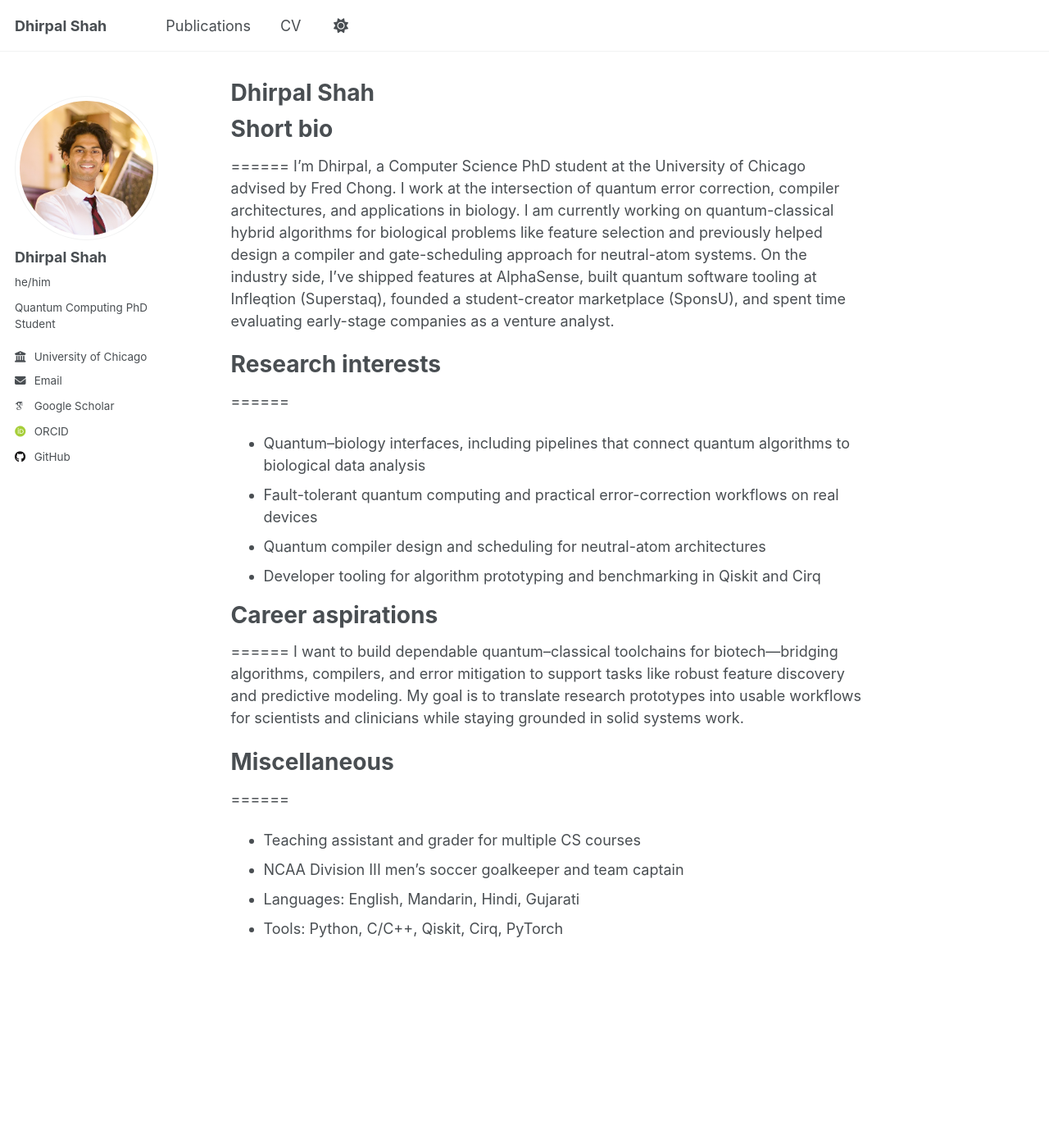
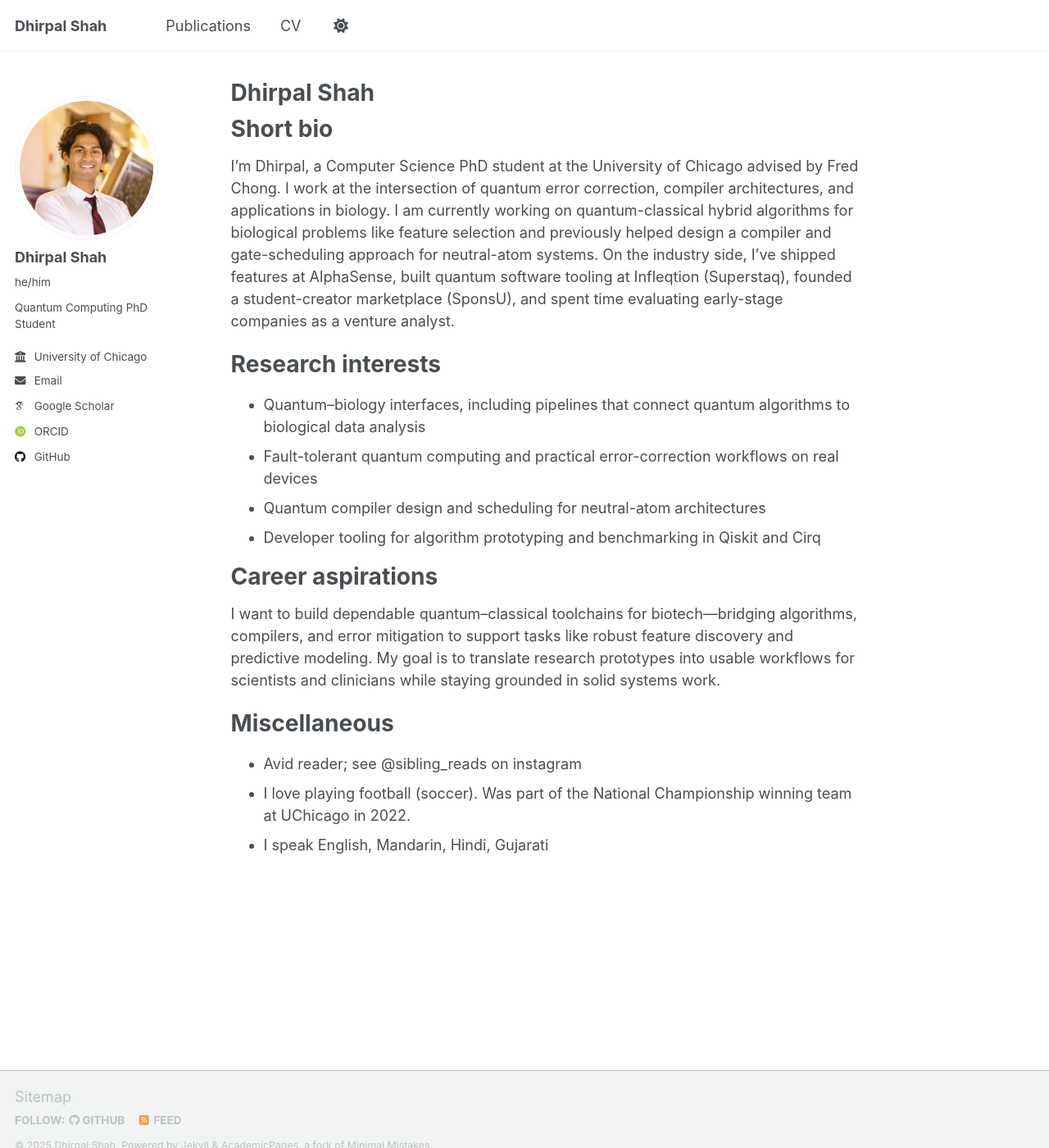
Before and after one commit to dhirpalshah/dhirpalshah.github.io, a Jekyll site: the page built from _pages/about.md, in a window 1280 px wide and 1400 px high. Shown: the whole window at 82% size. Built offline with Jekyll 4.4.1, drawn with Linux system fonts in a browser that asks for light colours; some web fonts are replaced; a script that is not in the unit is left out.

Commit message:
publication attempt part 2

```diff
--- a/_pages/about.md
+++ b/_pages/about.md
@@ -7,24 +7,23 @@ redirect_from:
   - /about.html
 ---
 
-# Short bio
+Short bio
 ======
 I'm Dhirpal, a Computer Science PhD student at the University of Chicago advised by Fred Chong. I work at the intersection of quantum error correction, compiler architectures, and applications in biology. I am currently working on quantum-classical hybrid algorithms for biological problems like feature selection and previously helped design a compiler and gate-scheduling approach for neutral-atom systems. On the industry side, I’ve shipped features at AlphaSense, built quantum software tooling at Infleqtion (Superstaq), founded a student-creator marketplace (SponsU), and spent time evaluating early-stage companies as a venture analyst.
 
-# Research interests
+Research interests
 ======
 - Quantum–biology interfaces, including pipelines that connect quantum algorithms to biological data analysis
 - Fault-tolerant quantum computing and practical error-correction workflows on real devices
 - Quantum compiler design and scheduling for neutral-atom architectures
 - Developer tooling for algorithm prototyping and benchmarking in Qiskit and Cirq
 
-# Career aspirations
+Career aspirations
 ======
 I want to build dependable quantum–classical toolchains for biotech—bridging algorithms, compilers, and error mitigation to support tasks like robust feature discovery and predictive modeling. My goal is to translate research prototypes into usable workflows for scientists and clinicians while staying grounded in solid systems work.
 
-# Miscellaneous
+Miscellaneous
 ======
-- Teaching assistant and grader for multiple CS courses
-- NCAA Division III men’s soccer goalkeeper and team captain
-- Languages: English, Mandarin, Hindi, Gujarati
-- Tools: Python, C/C++, Qiskit, Cirq, PyTorch
+- Avid reader; see @sibling_reads on instagram
+- I love playing football (soccer). Was part of the National Championship winning team at UChicago in 2022.
+- I speak English, Mandarin, Hindi, Gujarati
```
Also changed, not shown: _pages/cv.md (+3 -3 lines), _publications/2024-02-20-yflows-simd-dataflow-cpu-inference-cc2024.md (+1 -0 lines), _publications/2024-09-20-neutral-atom-compiler-decompositions-scheduling-qce2024.md (+1 -0 lines), _publications/2025-08-18-tusq-noisy-quantum-simulation-tracking-uncomputation-sampling.md (+1 -0 lines).
